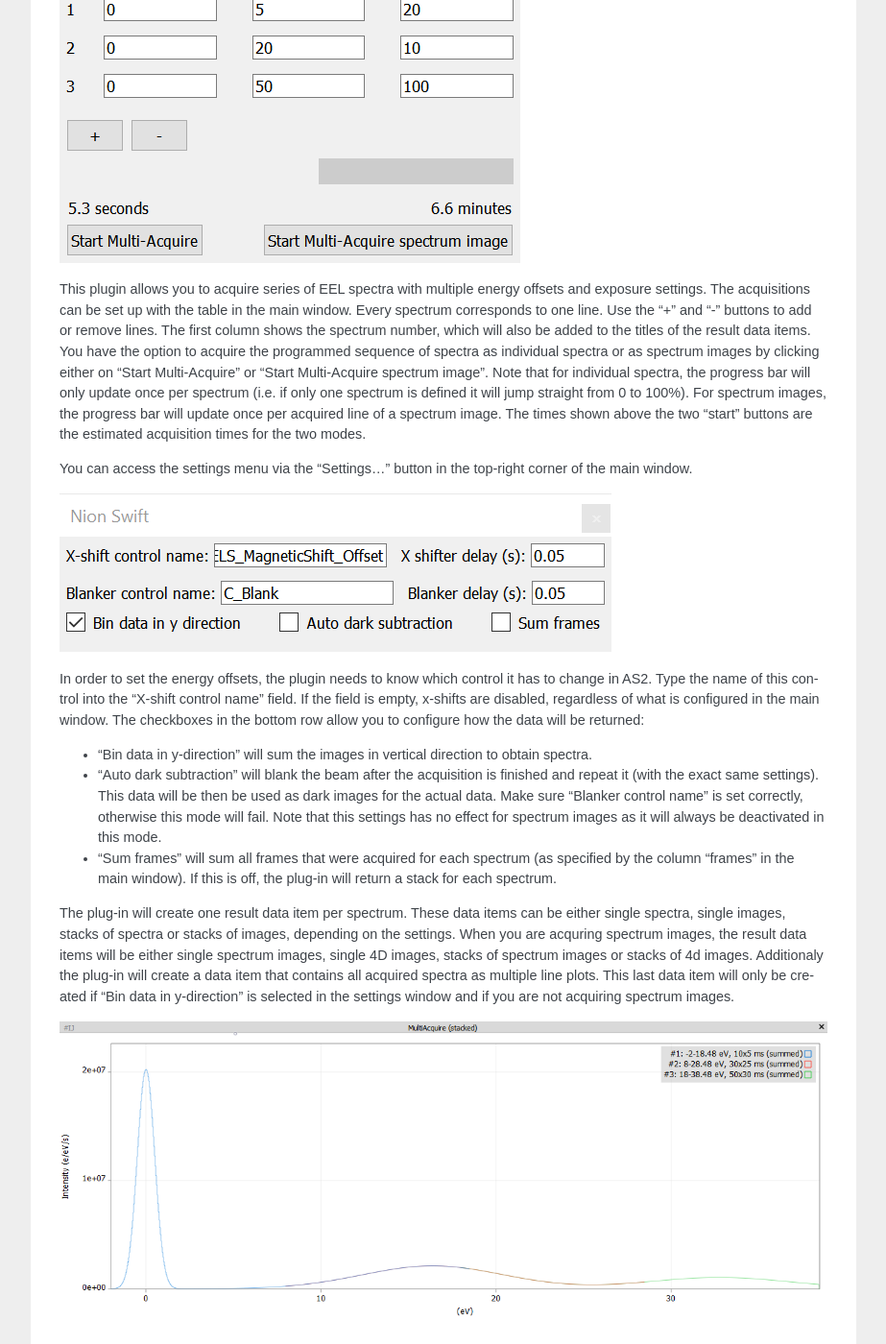
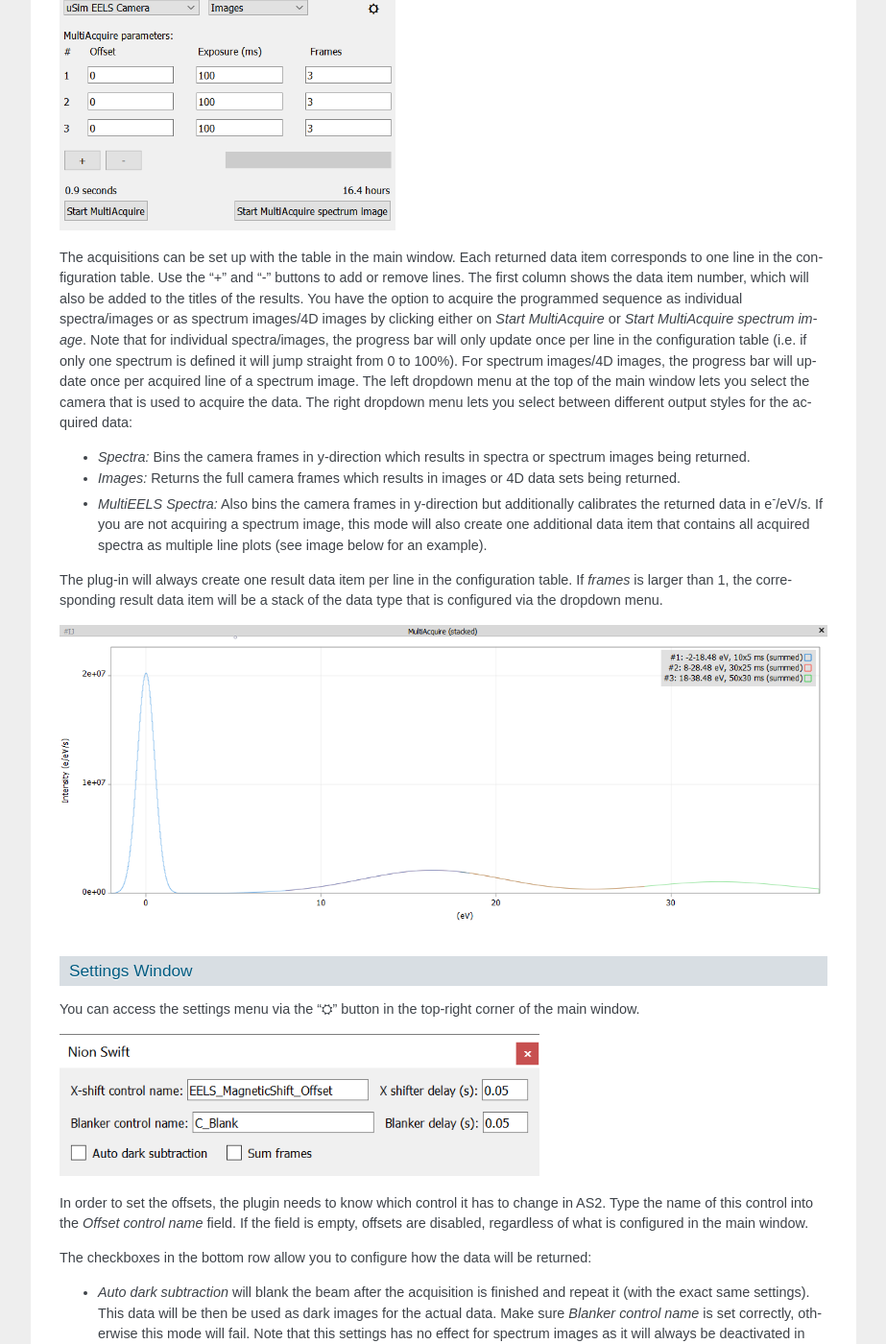
Before and after one commit to nion-software/nionswift-instrumentation-kit, a Sphinx documentation site: the page built from docs/userguide.rst, in a window 1280 px wide and 1400 px high, scrolled down 2232 px. Shown: the whole window at 96% size, without its empty margins (198-1121 px from the left). Built offline with Sphinx 7.4.7, drawn with Linux system fonts in a browser that asks for light colours; some of the changed text lies outside the part shown.

Commit message:
Update documentation and UI labels.

```diff
--- a/docs/userguide.rst
+++ b/docs/userguide.rst
@@ -62,50 +62,56 @@ The resulting data will be a collection (one dimension) of your selected data ty
 
 Using the Multi-Acquire Panel
 -----------------------------
-A Nion Swift plug-in that acquires and displays multiple EEL spectra with different energy offsets.
+
+This plugin allows you to acquire series of images/spectra or whole synchronized scans with multiple offsets and exposure settings.
 
 Main window
-+++++++++++
+^^^^^^^^^^^
+
 Get the plug-in main window by selecting it from the "Window" menu.
 
 .. image:: resources/multi_acquire_main_window.png
+   :width: 350
 
-This plugin allows you to acquire series of EEL spectra with multiple energy offsets and exposure settings. The acquisitions can
-be set up with the table in the main window. Every spectrum corresponds to one line. Use the "+" and "-" buttons to add or remove
-lines. The first column shows the spectrum number, which will also be added to the titles of the result data items.
-You have the option to acquire the programmed sequence of spectra as individual spectra or as spectrum images by clicking
-either on "Start Multi-Acquire" or "Start Multi-Acquire spectrum image".
-Note that for individual spectra, the progress bar will only update once per spectrum (i.e. if only one spectrum is defined it will jump
-straight from 0 to 100%). For spectrum images, the progress bar will update once per acquired line of a spectrum image.
-The times shown above the two "start" buttons are the estimated acquisition times for the two modes.
+The acquisitions can be set up with the table in the main window. Each returned data item corresponds to one line in the configuration table.
+Use the "+" and "-" buttons to add or remove lines. The first column shows the data item number, which will also be added to
+the titles of the results. You have the option to acquire the programmed sequence as individual spectra/images or
+as spectrum images/4D images by clicking either on *Start MultiAcquire* or *Start MultiAcquire spectrum image*.
+Note that for individual spectra/images, the progress bar will only update once per line in the configuration table (i.e. if only one spectrum is defined it will jump
+straight from 0 to 100%). For spectrum images/4D images, the progress bar will update once per acquired line of a spectrum image.
+The left dropdown menu at the top of the main window lets you select the camera that is used to acquire the data.
+The right dropdown menu lets you select between different output styles for the acquired data:
 
+- *Spectra:* Bins the camera frames in y-direction which results in spectra or spectrum images being returned.
+- *Images:* Returns the full camera frames which results in images or 4D data sets being returned.
+- *MultiEELS Spectra:* Also bins the camera frames in y-direction but additionally calibrates the returned data
+  in e\ :sup:`-`\ /eV/s. If you are not acquiring a spectrum image, this mode will also create one additional data
+  item that contains all acquired spectra as multiple line plots (see image below for an example).
+
+The plug-in will always create one result data item per line in the configuration table. If *frames* is larger than 1,
+the corresponding result data item will be a stack of the data type that is configured via the dropdown menu.
+
+.. image:: resources/multi_acquire_output_stacked.png
 
 Settings Window
-+++++++++++++++
-You can access the settings menu via the "Settings..." button in the top-right corner of the main window.
+^^^^^^^^^^^^^^^
+
+.. |gear| unicode:: U+26ED .. gear without hub
+
+You can access the settings menu via the "|gear|" button in the top-right corner of the main window.
 
 .. image:: resources/multi_acquire_settings_window.png
+   :width: 500
 
-In order to set the energy offsets, the plugin needs to know which control it has to change in AS2. Type the name of
-this control into the "X-shift control name" field. If the field is empty, x-shifts are disabled, regardless of what
+In order to set the offsets, the plugin needs to know which control it has to change in AS2. Type the name of
+this control into the *Offset control name* field. If the field is empty, offsets are disabled, regardless of what
 is configured in the main window.
+
 The checkboxes in the bottom row allow you to configure how the data will be returned:
 
-* "Bin data in y-direction" will sum the images in vertical direction to obtain spectra.
-* "Auto dark subtraction" will blank the beam after the acquisition is finished and repeat it (with the exact same settings). This data will be then be used as dark images for the actual data.
-  Make sure "Blanker control name" is set correctly, otherwise this mode will fail. Note that this settings has no effect for spectrum images as it will always be deactivated in this mode.
-* "Sum frames" will sum all frames that were acquired for each spectrum (as specified by the column "frames" in the main window). If this is off, the plug-in will return a stack for each spectrum.
-
-Output
-++++++
-The plug-in will create one result data item per spectrum. These data items can be either single spectra, single images,
-stacks of spectra or stacks of images, depending on the settings. When you are acquring spectrum images, the result data items
-will be either single spectrum images, single 4D images, stacks of spectrum images or stacks of 4d images.
-Additionaly the plug-in will create a data item that contains all acquired spectra as multiple line plots.
-This last data item will only be created if "Bin data in y-direction"
-is selected in the settings window and if you are not acquiring spectrum images.
-
-.. image:: resources/multi_acquire_output_stacked.png
+- *Auto dark subtraction* will blank the beam after the acquisition is finished and repeat it (with the exact same settings). This data will be then be used as dark images for the actual data.
+  Make sure *Blanker control name* is set correctly, otherwise this mode will fail. Note that this settings has no effect for spectrum images as it will always be deactivated in this mode.
+- *Sum frames* will sum all frames that were acquired for each spectrum (as specified by the column *frames* in the main window). If this is off, the plug-in will return a stack for each spectrum.
 
 .. _multiple-shift-acquire-panel:
 
```
Also changed, not shown: docs/resources/multi_acquire_main_window.png, docs/resources/multi_acquire_settings_window.png, 1 other file.
